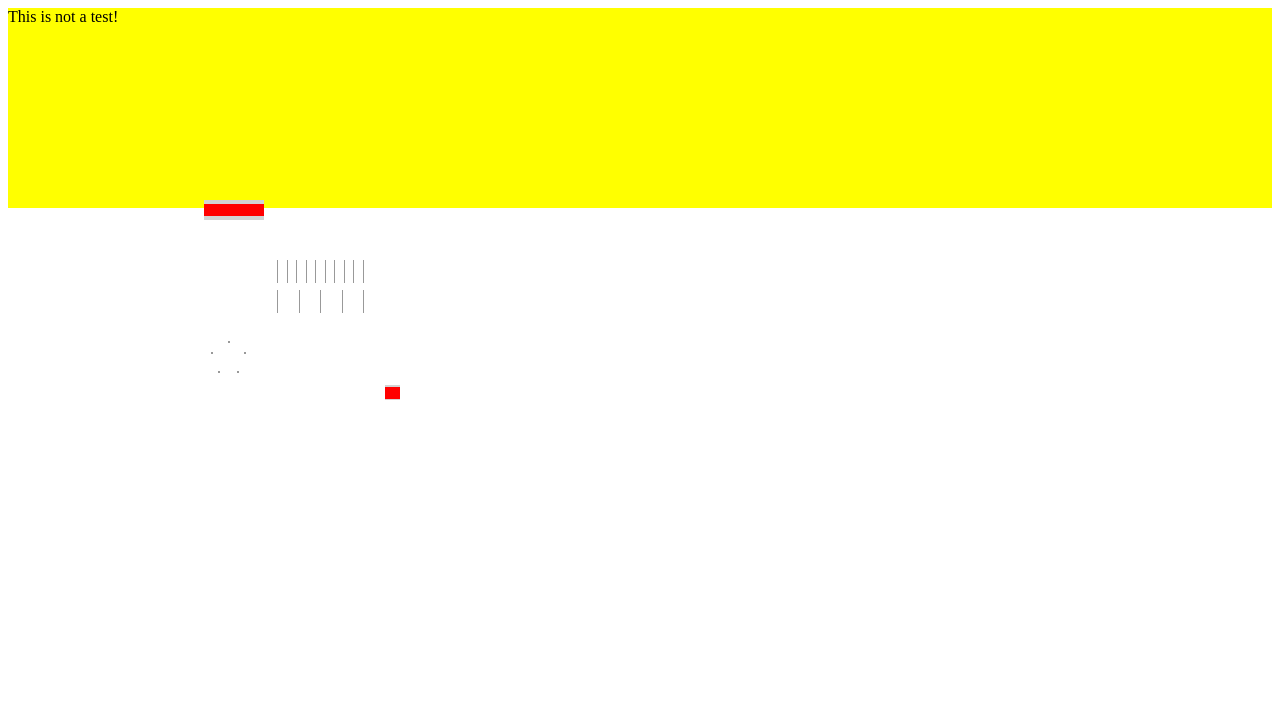
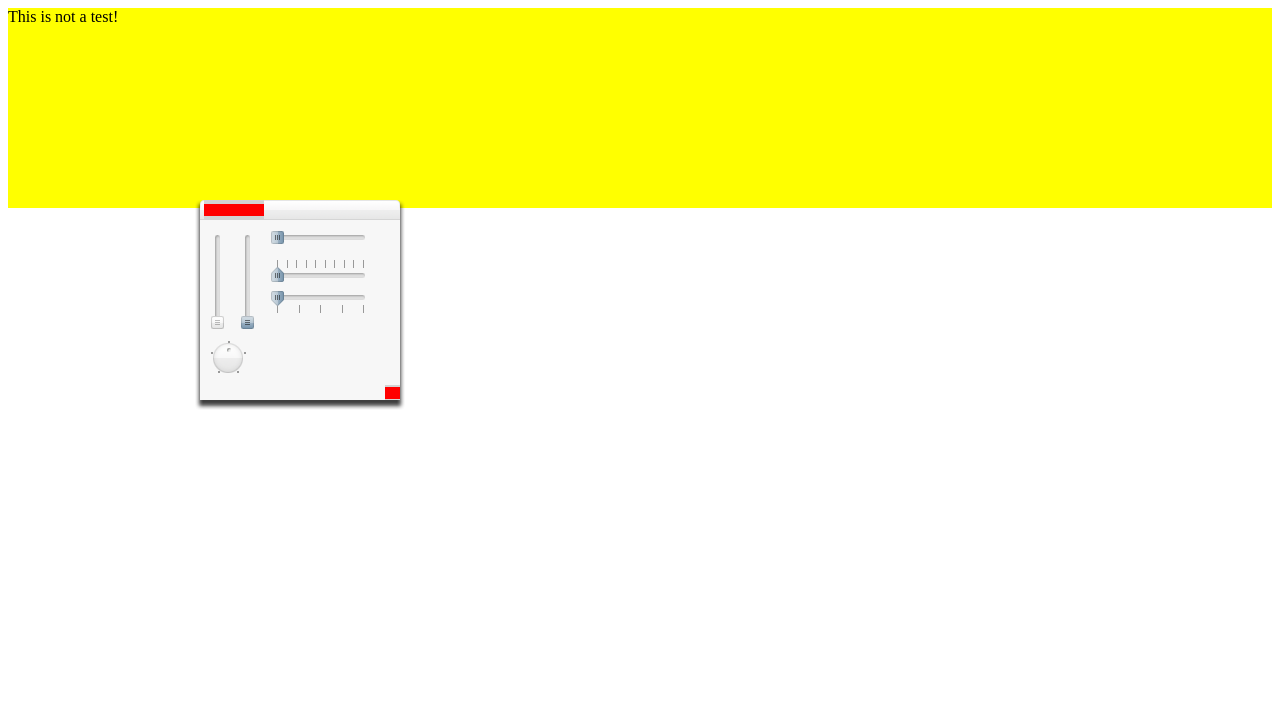
Before and after one commit to BekaValentine/Moka, a plain HTML site: page index.html in a window 1280 px wide. Drawn offline with Linux system fonts and the light colour scheme.

Commit message:
Adds som minor bug fixes

```diff
--- a/js/AppKit.framework/MokaPanel.js
+++ b/js/AppKit.framework/MokaPanel.js
@@ -104,6 +104,7 @@ function MokaPanel(){
 
 	/*	Page Display	*/
 	var _pageDisplay = document.createElement('div');
+	console.log(this.constructor.className());
 	_pageDisplay.setAttribute("class",this.constructor.className());
 
 	var self = this;
@@ -1262,7 +1263,9 @@ function MokaPanel(){
 		this.shadeButton().setIsEnabled( this.styleMask() & MokaShadeablePanelMask );
 
 		//3: display or hide the resizer widget
+		console.log("a");
 		this.resizeControl().setIsEnabled( (this.styleMask() & MokaResizablePanelMask ? YES : NO) );
+		console.log("b");
 		this.resizeControl().setIsHidden( (this.styleMask() & MokaResizablePanelMask ? NO : YES) );
 
 
--- a/js/AppKit.framework/MokaResponder.js
+++ b/js/AppKit.framework/MokaResponder.js
@@ -50,7 +50,9 @@ function MokaResponder(){
 		_isEnabled = yn;
 
 		if( is(this,MokaView) ){
+			console.log(1);
 			$replaceClassOfElement(/enabled|disabled/, (yn?"enabled":"disabled"), this.pageDisplay() );
+			console.log(2);
 			this.display();
 		}
 	}
--- a/js/AppKit.framework/_MokaColorWheel.js
+++ b/js/AppKit.framework/_MokaColorWheel.js
@@ -57,8 +57,8 @@ function _MokaColorWheel(){
 		var shade = _shade.representation();
 			shade.style.opacity = this.color().brightnessComponent();
 		this.drawingCanvas().appendChild( shade );
-		this.drawCellInRect( _indicatorCell, JadeRect.rectWithOriginAndSize(	this.pointForColor().subtract(new JadePoint(6,6)),
-																				new JadeSize(13,13) ));
+		this.drawCellInRect( _indicatorCell, MokaRect.rectWithOriginAndSize(	this.pointForColor().subtract(new MokaPoint(6,6)),
+																				new MokaSize(13,13) ));
 	}
 
 	//Event handling
--- a/js/Foundation.framework/MokaArchiver.js
+++ b/js/Foundation.framework/MokaArchiver.js
@@ -175,7 +175,7 @@ function MokaArchiver(){
 
 //Encoded class names
 MokaArchiver.classNameMap = function(){
-	if( !is(this._classNameMap, JadeDictionary) ){
+	if( !is(this._classNameMap, MokaDictionary) ){
 		this._classNameMap = $dict();
 	}
 
--- a/js/Foundation.framework/MokaArray.js
+++ b/js/Foundation.framework/MokaArray.js
@@ -509,7 +509,7 @@ function MokaArray(){
 
 	}
 	/*MokaArray*/ this.sortedArrayUsingSelector = function(sel){
-		//sel works if the item is a jade class a responds to selector, or otherwise if not a jade class and has a corresponding method
+		//sel works if the item is a Moka class a responds to selector, or otherwise if not a Moka class and has a corresponding method
 		if( !is(sel,MokaSelector) ){ return this.copy(); }
 
 		if( this.count() <= 1 ){ return this.copy(); }
--- a/js/MokaLibrary.library/MokaJSModifications.js
+++ b/js/MokaLibrary.library/MokaJSModifications.js
@@ -53,10 +53,12 @@
 	}*/
 }
 /*void*/ Function.prototype.className = function(){
-	var className = this.toString();
-	className = className.substring(9,className.length);
-	var indexOfSpace = className.indexOf(" ");
-	className = className.substring(0,(indexOfSpace == -1 ? className.length : indexOfSpace)-2);
+	// var className = this.toString();
+	// className = className.substring(9,className.length);
+	// var indexOfPa = className.indexOf("(");
+	// className = className.substring(0,(indexOfSpace == -1 ? className.length : indexOfSpace)-2);
+	var regex = /^function +([a-zA-Z0-9_]+)[ \(]/;
+	var className = this.toString().match(regex)[1];
 	return $s(className);
 }
 Object.superclass = null;
@@ -112,6 +114,8 @@ NO	= false;
 	if( (!is(aClass,String) && !is(aClass,RegExp)) || !is(anElement.getAttribute,Function) || !anElement.getAttribute("class") ){ return; }
 
 	var re = ( is(aClass,String) ? new RegExp("\\s+("+aClass+")(\\b)") : aClass );
+	console.log("target: ", aClass);
+	console.log("haystack: ", anElement.getAttribute("class").toString());
 	while( anElement.getAttribute("class").toString().match(re) ){
 		anElement.setAttribute("class",anElement.getAttribute("class").toString().replace(re,""));
 	}
@@ -122,7 +126,8 @@ NO	= false;
 
 	var currentClass = anElement.getAttribute("class") || "";
 
-	anElement.setAttribute( "class", currentClass.toString()+" "+aClass );
+	anElement.setAttribute( "class", (currentClass.toString()+" "+aClass).replace(/ +/, ' ') );
+	console.log("added: ", anElement.getAttribute("class"));
 }
 /*void*/ function $replaceClassOfElement(match,replace,anElement){
 	$removeClassFromElement( match, anElement );
```
Also changed, not shown: index.html (line endings or trailing spaces).
